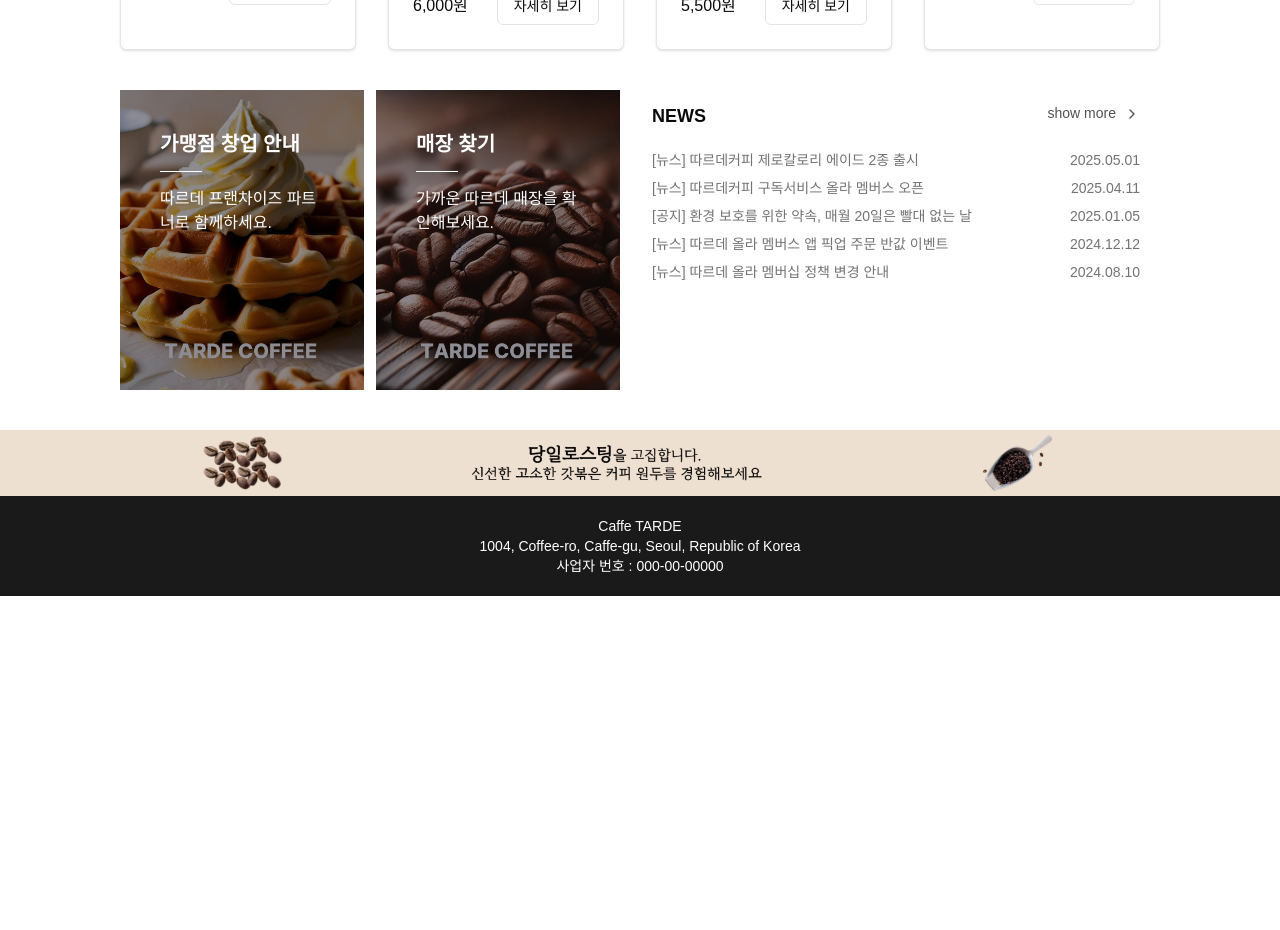
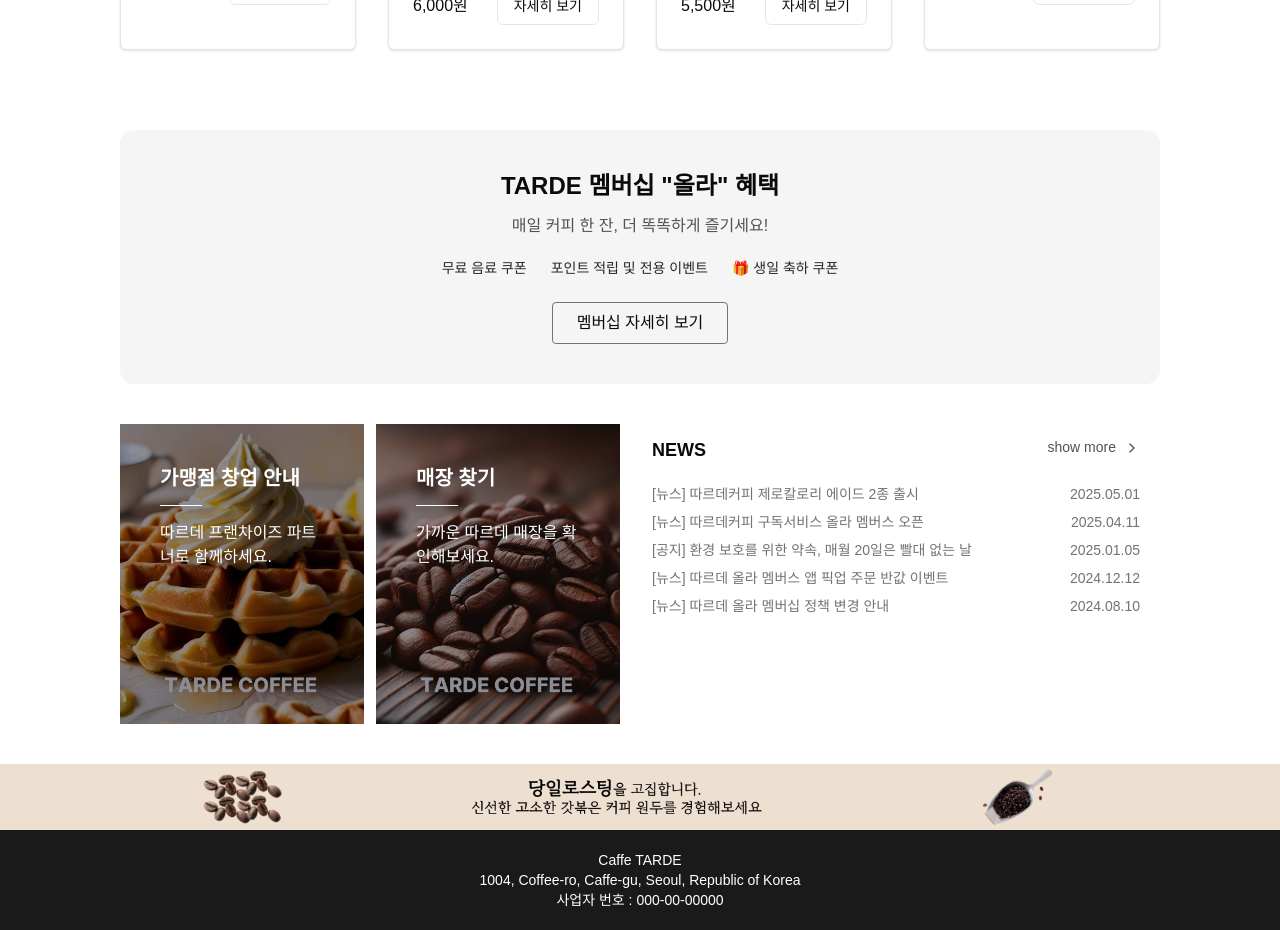
Before and after one commit to msuhyeon/caffe-tarde, a Next.js app: page / in a window 1280 px wide. Shown: the part 940-1870 px from the top of the page. Before the commit the page ends 1536 px from the top, so only its background shows below. Built offline with nearby package versions, Linux system fonts and the light colour scheme.

Commit message:
feat: 멤버십 안내 배너 영억 추가

```diff
--- /dev/null
+++ b/src/features/home/MembershipBanner.tsx
@@ -0,0 +1,20 @@
+const MembershipBanner = () => {
+  return (
+    <section className="bg-[#f5f5f5] py-10 my-10 rounded-xl max-w-[1200px] mx-auto px-6 text-center">
+      <h3 className="text-2xl font-bold mb-3">TARDE 멤버십 "올라" 혜택</h3>
+      <p className="text-neutral-600 mb-5">
+        매일 커피 한 잔, 더 똑똑하게 즐기세요!
+      </p>
+      <ul className="flex flex-col sm:flex-row justify-center gap-6 text-sm text-neutral-800">
+        <li>무료 음료 쿠폰</li>
+        <li>포인트 적립 및 전용 이벤트</li>
+        <li>🎁 생일 축하 쿠폰</li>
+      </ul>
+      <button className="mt-6 px-6 py-2 border border-neutral-500 rounded hover:bg-neutral-100 transition cursor-pointer">
+        멤버십 자세히 보기
+      </button>
+    </section>
+  );
+};
+
+export default MembershipBanner;
--- a/src/pages/index.tsx
+++ b/src/pages/index.tsx
@@ -1,5 +1,6 @@
 import MainBanner from '@/features/home/MainBanner';
 import MainBottom from '@/features/home/MainBottom';
+import MembershipBanner from '@/features/home/MembershipBanner';
 import MonthlyBestMenu from '@/features/home/MonthlyBestMenu';
 import CallToAction from '@/shared/components/CallToAction';
 
@@ -9,6 +10,7 @@
       <MainBanner />
       <div className="container mx-auto px-20 sm:px-10 lg:px-30">
         <MonthlyBestMenu />
+        <MembershipBanner />
         <MainBottom />
       </div>
       <CallToAction />
```
